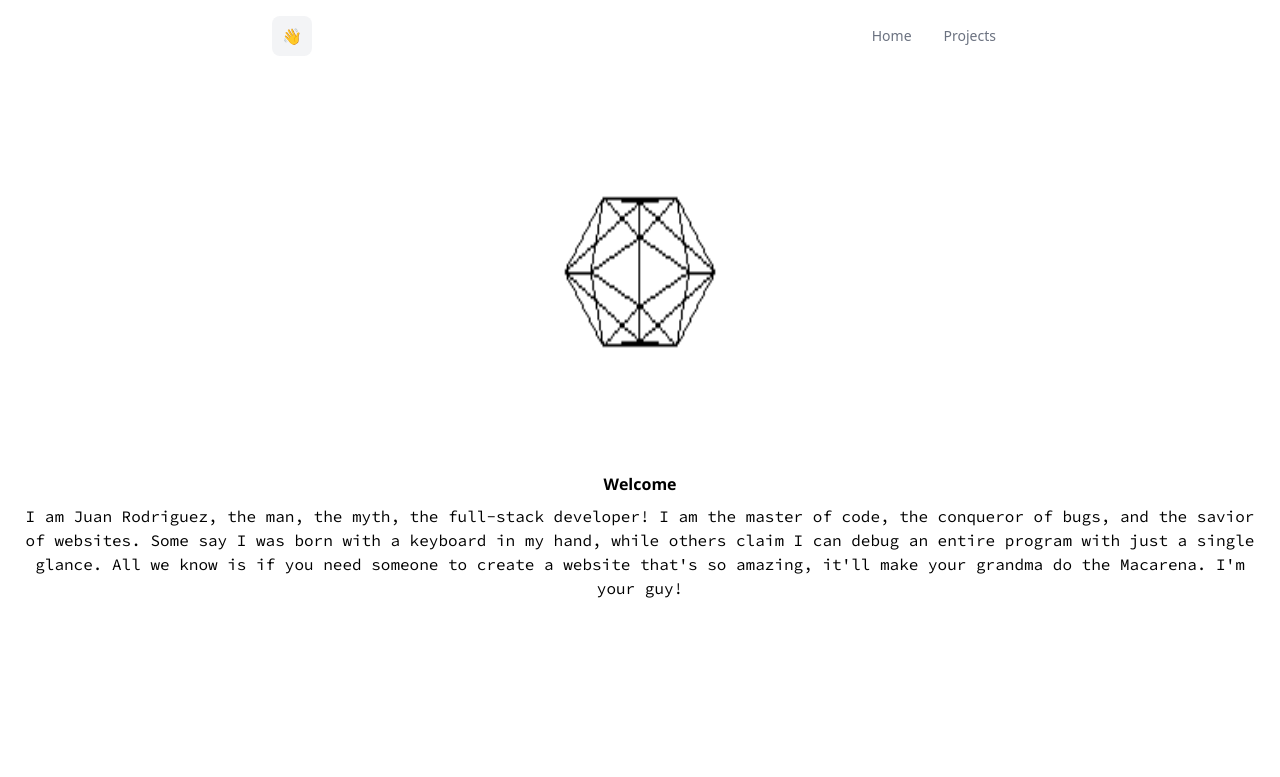
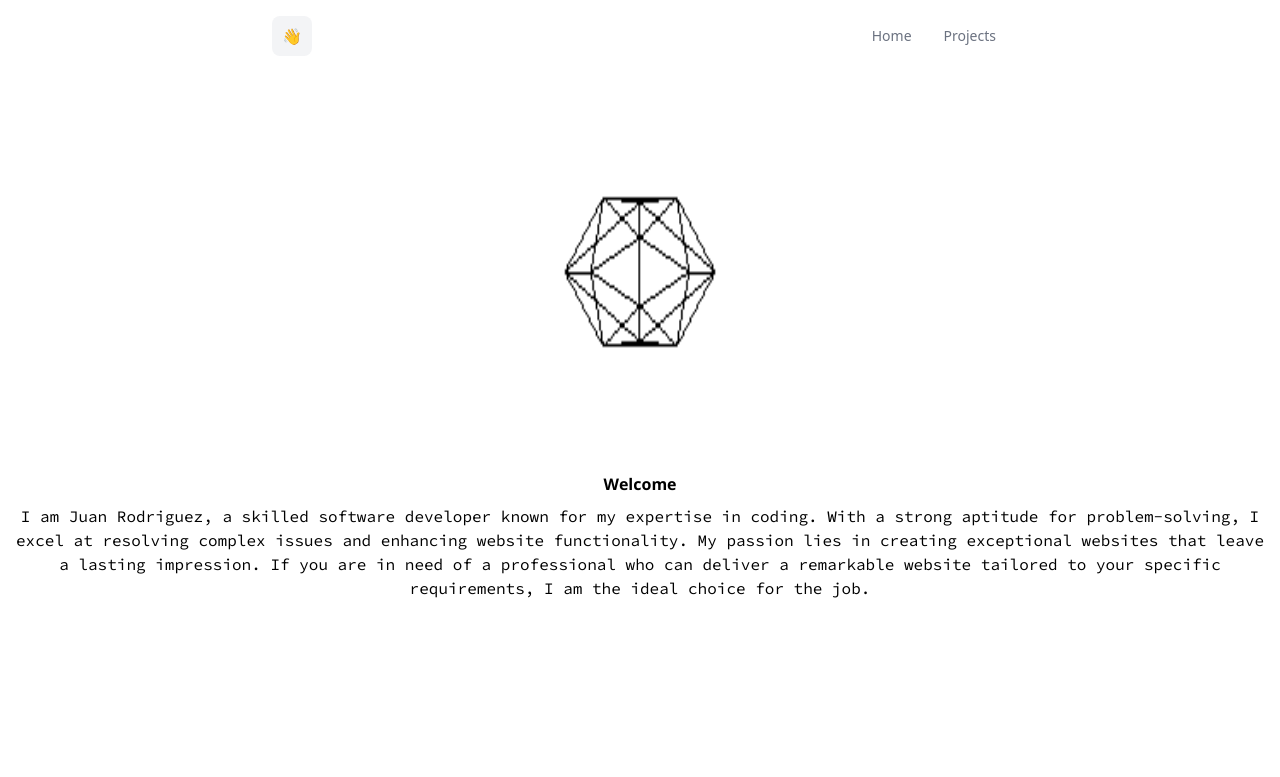
Before and after one commit to Juan337492/JUan337492.github.io, a website: page docs/index.html in a window 1280 px wide. Shown: the top 777 px of the page. Drawn offline with nearby package versions, Linux system fonts and the light colour scheme.

Commit message:
Update index.html
changed boi

```diff
--- a/docs/index.html
+++ b/docs/index.html
@@ -38,12 +38,8 @@
   <canvas id="myCanvas"></canvas>
   <main class="text-center">
     <h2 style="font-family: 'Open Sans', sans-serif;" class="font-semibold">Welcome</h2>
-    <p class="py-2 px-3" style="font-family: 'Source Code Pro', monospace;">I am <span class="name">Juan Rodriguez</span>, the man, the myth, the
-      full-stack developer! I am the master of code, the conqueror of bugs, and the savior of websites.
-      Some say I was born with a keyboard in my hand, while others claim I can debug an entire program with just a
-      single glance.
-      All we know is if you need someone to create a website that's so amazing, it'll make your grandma do the Macarena.
-      I'm your guy!</p>
+    <p class="py-2 px-3" style="font-family: 'Source Code Pro', monospace;">I am <span class="name">Juan Rodriguez</span>, a skilled software developer known for my expertise in coding. With a strong aptitude for problem-solving, I excel at resolving complex issues and enhancing website functionality. My passion lies in creating exceptional websites that leave a lasting impression.
+      If you are in need of a professional who can deliver a remarkable website tailored to your specific requirements, I am the ideal choice for the job.</p>
   </main>
   <footer>
     <h2 class="text-center" style="font-family: 'Open Sans', sans-serif;">Reach me on LinkedIn or Instagram.</h2>
```
